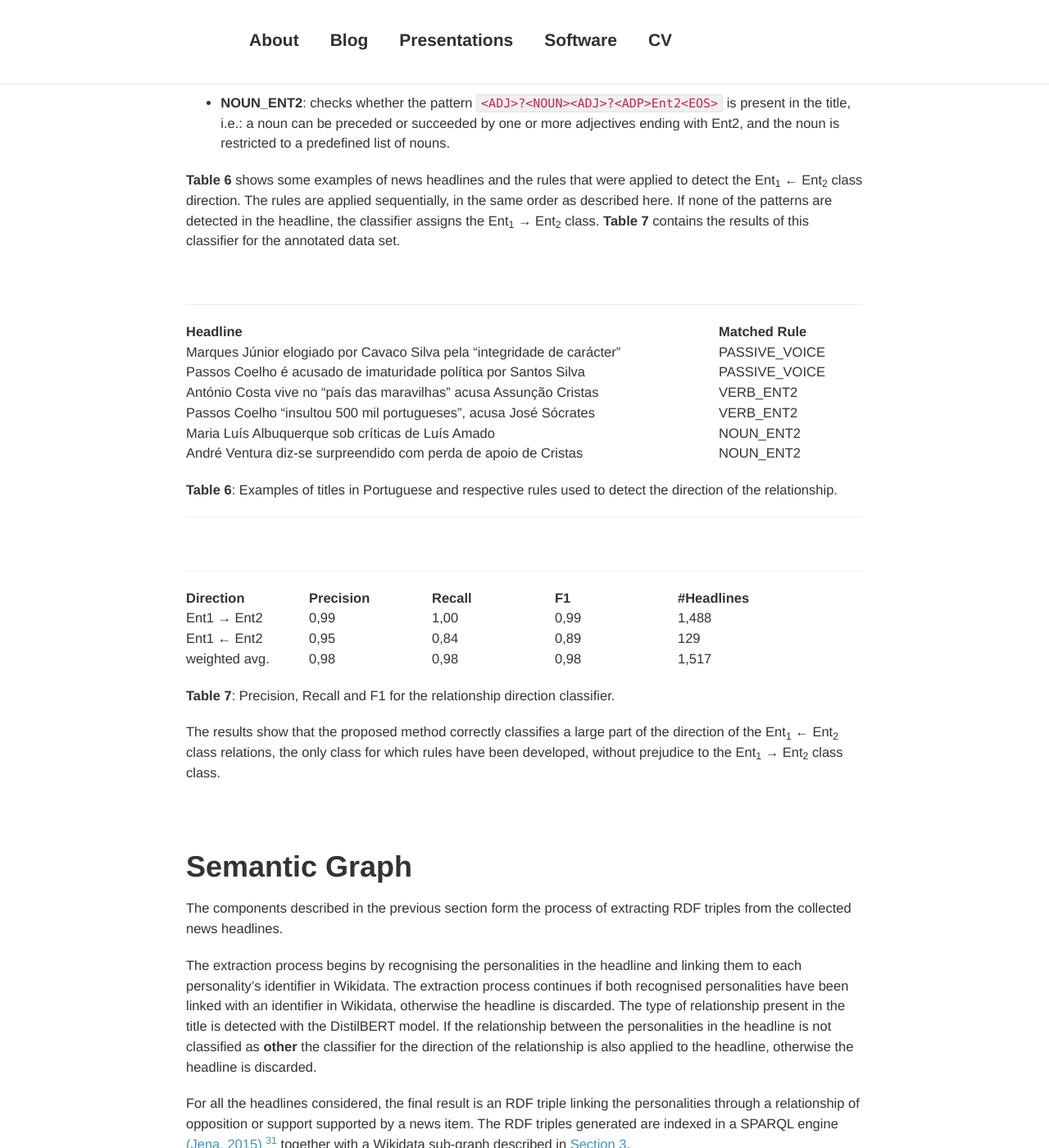
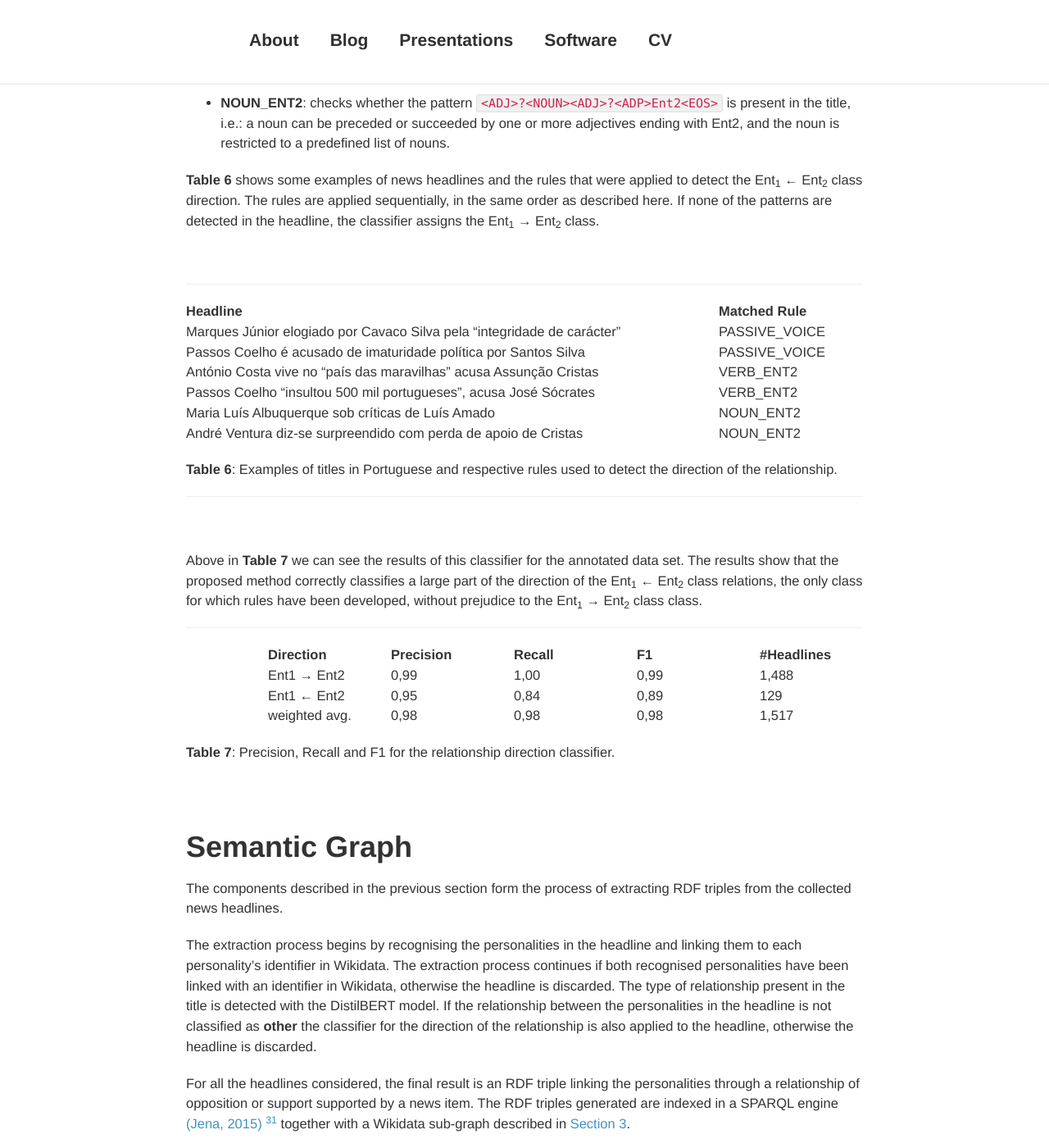
Before and after one commit to davidsbatista/davidsbatista.net, a Jekyll site: the page built from _posts/2023-09-14-Politiquices.md, in a window 1280 px wide and 1400 px high, scrolled down 13545 px. Shown: the whole window at 82% size. Built offline with Jekyll 4.4.1, drawn with Linux system fonts in a browser that asks for light colours; nearby versions of some CDN libraries; comment, search, counter and statistics services are not loaded.

Commit message:
fixing tables

```diff
--- a/_posts/2023-09-14-Politiquices.md
+++ b/_posts/2023-09-14-Politiquices.md
@@ -347,13 +347,13 @@
 
 ---
 
-| Classification<img width=250/>       | Base<img width=150/>     | Mappings<img width=150/> |
+<img width=150/>| Classification<img width=250/>       | Base<img width=150/>     | Mappings<img width=150/> |
 | ------------------- | -------- | ----------- |
-| correct             | 5,059    | 5,136       |
+| correct             | 5 059    | 5 136       |
 | incorrect           | 43       | 43          |
 | not disambiguated   | 246      | 169         |
 |-----------------------------------------------
-| **Accuracy**        | 0,93     | 0,96        |
+| **Accuracy**        | **0,93**    | **0,96**        |
 
 __Table 4__:  Accuracy results for the linking approach.
 
@@ -447,7 +447,7 @@
 
 - **NOUN_ENT2**: checks whether the pattern `<ADJ>?<NOUN><ADJ>?<ADP>Ent2<EOS>` is present in the title, i.e.: a noun can be preceded or succeeded by one or more adjectives ending with Ent2, and the noun is restricted to a predefined list of nouns.
 
-__Table 6__ shows some examples of news headlines and the rules that were applied to detect the Ent<sub>1</sub> &larr; Ent<sub>2</sub> class direction. The rules are applied sequentially, in the same order as described here. If none of the patterns are detected in the headline, the classifier assigns the Ent<sub>1</sub> &rarr; Ent<sub>2</sub> class. __Table 7__ contains the results of this classifier for the annotated data set.
+__Table 6__ shows some examples of news headlines and the rules that were applied to detect the Ent<sub>1</sub> &larr; Ent<sub>2</sub> class direction. The rules are applied sequentially, in the same order as described here. If none of the patterns are detected in the headline, the classifier assigns the Ent<sub>1</sub> &rarr; Ent<sub>2</sub> class.
 
 <br>
 
@@ -468,9 +468,12 @@
 
 <br>
 
+
+Above in __Table 7__ we can see the results of this classifier for the annotated data set. The results show that the proposed method correctly classifies a large part of the direction of the Ent<sub>1</sub> &larr; Ent<sub>2</sub> class relations, the only class for which rules have been developed, without prejudice to the Ent<sub>1</sub> &rarr; Ent<sub>2</sub> class class.
+
 ---
 
-| Direction<img width=150/>    | Precision<img width=150/>     | Recall<img width=150/>     | F1<img width=150/>    | #Headlines |
+<img width=100/>| Direction<img width=150/>    | Precision<img width=150/>     | Recall<img width=150/>     | F1<img width=150/>    | #Headlines |
 | ---------------------------- | ----- | ----- | ----- | -------- |
 | Ent1 → Ent2                  | 0,99  | 1,00  | 0,99  | 1,488    |
 | Ent1 ← Ent2                  | 0,95  | 0,84  | 0,89  | 129      |
```
Also changed, not shown: other parts of _posts/2023-09-14-Politiquices.md (+0 -2 lines).
